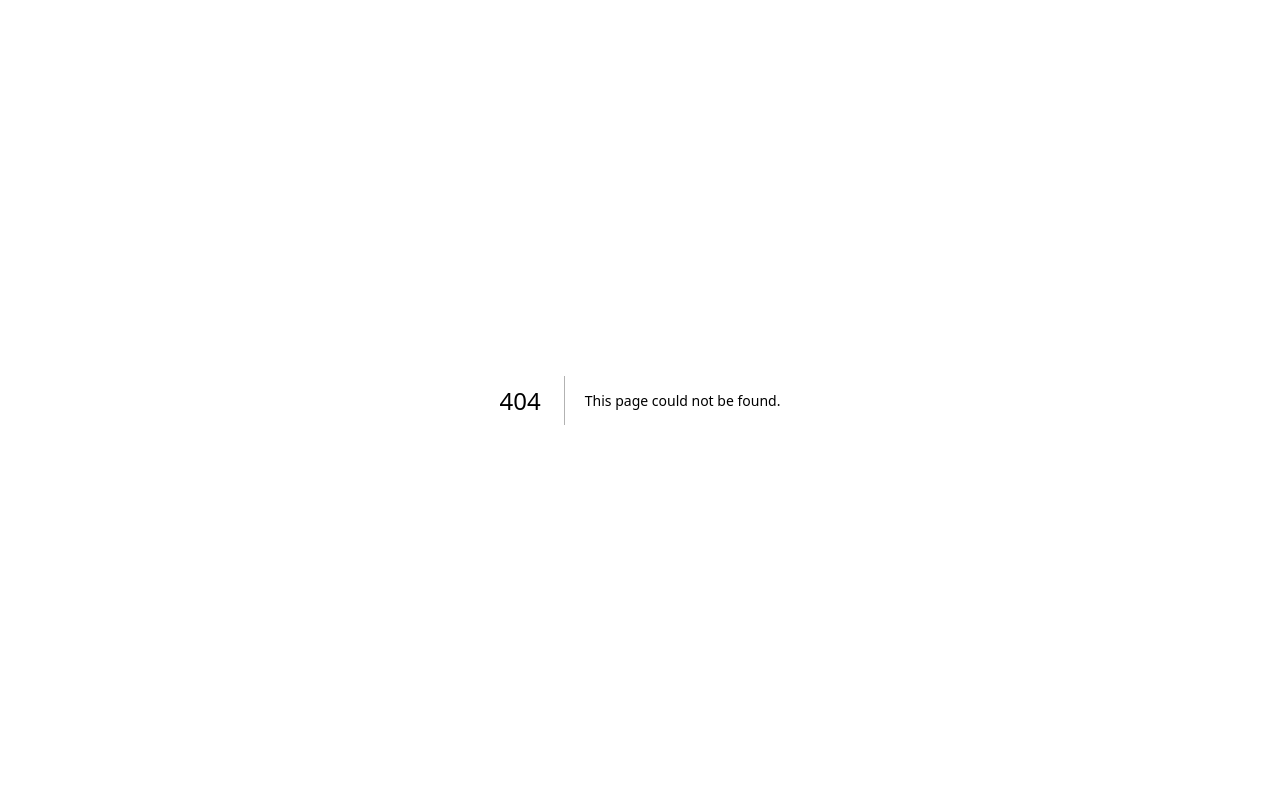
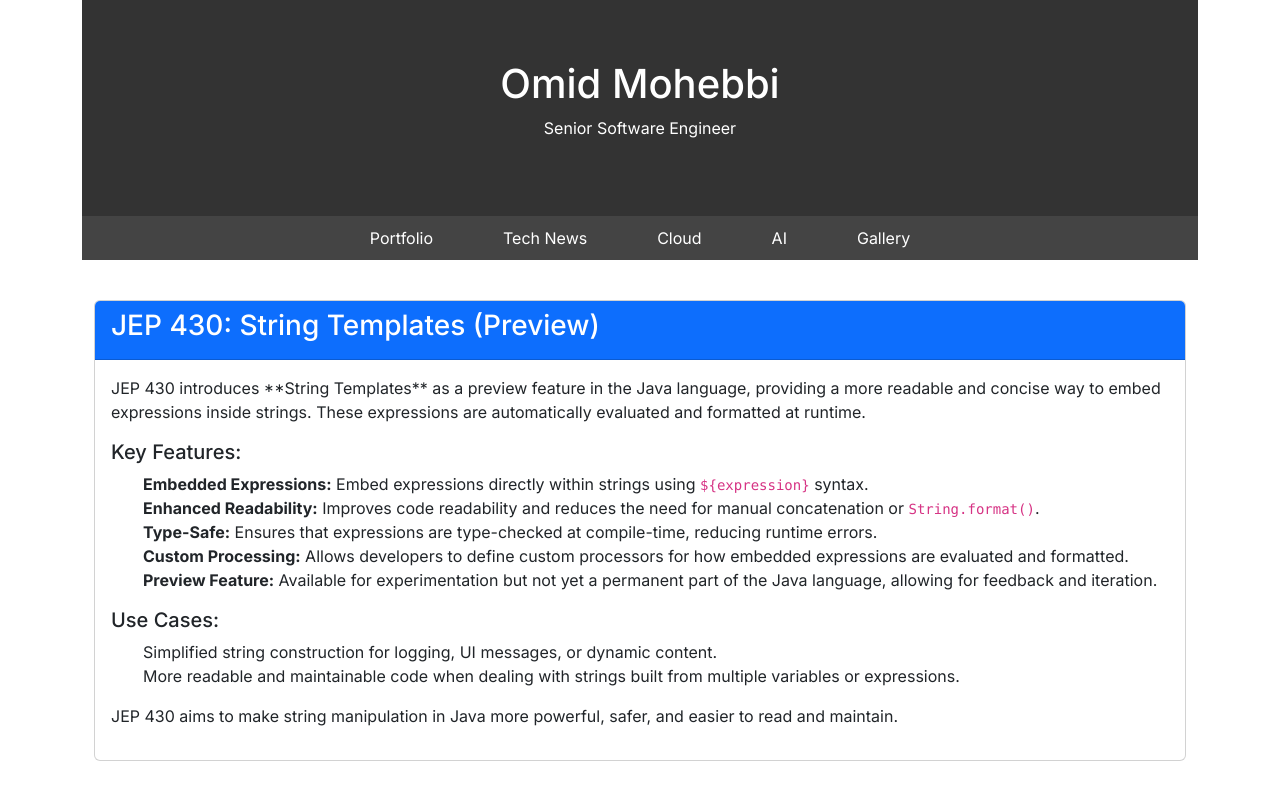
Before and after one commit to omidmohebbise/omidmohebbise.github.io, a Next.js app: page /java/jdk21/jep-430 in a window 1280 px wide. Before the commit this address had no page. Built offline with nearby package versions, Linux system fonts and the light colour scheme.

Commit message:
upgrade layout, add a java jep

```diff
--- /dev/null
+++ b/src/app/java/jdk21/jep-430/page.tsx
@@ -0,0 +1,37 @@
+import React from 'react';
+import 'bootstrap/dist/css/bootstrap.min.css';
+
+const JEP430Summary = () => {
+  return (
+    <div className="container mt-4">
+      <div className="card">
+        <div className="card-header bg-primary text-white">
+          <h3>JEP 430: String Templates (Preview)</h3>
+        </div>
+        <div className="card-body">
+          <p>
+            JEP 430 introduces **String Templates** as a preview feature in the Java language, providing a more readable and concise way to embed expressions inside strings. These expressions are automatically evaluated and formatted at runtime.
+          </p>
+          <h5>Key Features:</h5>
+          <ul>
+            <li><strong>Embedded Expressions:</strong> Embed expressions directly within strings using <code>${'{expression}'}</code> syntax.</li>
+            <li><strong>Enhanced Readability:</strong> Improves code readability and reduces the need for manual concatenation or <code>String.format()</code>.</li>
+            <li><strong>Type-Safe:</strong> Ensures that expressions are type-checked at compile-time, reducing runtime errors.</li>
+            <li><strong>Custom Processing:</strong> Allows developers to define custom processors for how embedded expressions are evaluated and formatted.</li>
+            <li><strong>Preview Feature:</strong> Available for experimentation but not yet a permanent part of the Java language, allowing for feedback and iteration.</li>
+          </ul>
+          <h5>Use Cases:</h5>
+          <ul>
+            <li>Simplified string construction for logging, UI messages, or dynamic content.</li>
+            <li>More readable and maintainable code when dealing with strings built from multiple variables or expressions.</li>
+          </ul>
+          <p>
+            JEP 430 aims to make string manipulation in Java more powerful, safer, and easier to read and maintain.
+          </p>
+        </div>
+      </div>
+    </div>
+  );
+};
+
+export default JEP430Summary;
--- a/src/app/java/jdk21/page.tsx
+++ b/src/app/java/jdk21/page.tsx
@@ -1,5 +1,7 @@
 export default function Jdk21() {
     return <div>
         Java, JDK 21
+
+        <a href="/jep-430">JEP 430</a>
     </div>
 }
--- a/src/app/layout.tsx
+++ b/src/app/layout.tsx
@@ -1,7 +1,10 @@
 import type { Metadata } from "next";
 import { Inter } from "next/font/google";
+
 import "./globals.css";
 import 'bootstrap/dist/css/bootstrap.min.css';
+import NavBar from "@/components/NavBar";
+
 
 const inter = Inter({ subsets: ["latin"] });
 
@@ -17,7 +20,15 @@ export default function RootLayout({
 }>) {
   return (
     <html lang="en">
-      <body className={inter.className}>{children}</body>
+      <body className={inter.className}>
+        <div className="container">
+          <NavBar />
+          <div>
+            {children}
+          </div>
+        </div>
+
+      </body>
     </html>
   );
 }
--- a/src/app/page.tsx
+++ b/src/app/page.tsx
@@ -1,25 +1,7 @@
 
 export default function Home() {
   return (
-    <main className="container-fluid">
-      <div className="row">
-        <div className="col">
-          <header>
-            <div className="container">
-              <h1>Omid Mohebbi</h1>
-              <p>Senior Software Engineer</p>
-            </div>
-          </header>
-
-          <nav>
-            <ul>
-              <li><a href="#about">About</a></li>
-              <li><a href="#experience">Experience</a></li>
-              <li><a href="#skills">Skills</a></li>
-              <li><a href="#education">Education</a></li>
-              <li><a href="#contact">Contact</a></li>
-            </ul>
-          </nav>
+    <div>
 
       <section id="about">
         <div className="container">
@@ -227,8 +209,5 @@ export default function Home() {
 
 
     </div>
-
-      </div>
-    </main>
   );
 }
--- /dev/null
+++ b/src/components/NavBar.tsx
@@ -0,0 +1,23 @@
+export default function NavBar() {
+    return (
+        <div className="row">
+            <div className="col">
+                <header>
+                    <div className="">
+                        <h1>Omid Mohebbi</h1>
+                        <p>Senior Software Engineer</p>
+                    </div>
+                </header>
+                <nav>
+                    <ul>
+                        <li><a href="/">Portfolio</a></li>
+                        <li><a href="/tech-news">Tech News</a></li>
+                        <li><a href="/cloud">Cloud </a></li>
+                        <li><a href="/ai">AI</a></li>
+                        <li><a href="/gallery">Gallery</a></li>
+                    </ul>
+                </nav>
+            </div>
+        </div>
+    )
+}
```
Lines whose indentation alone changed are shown as unchanged.
